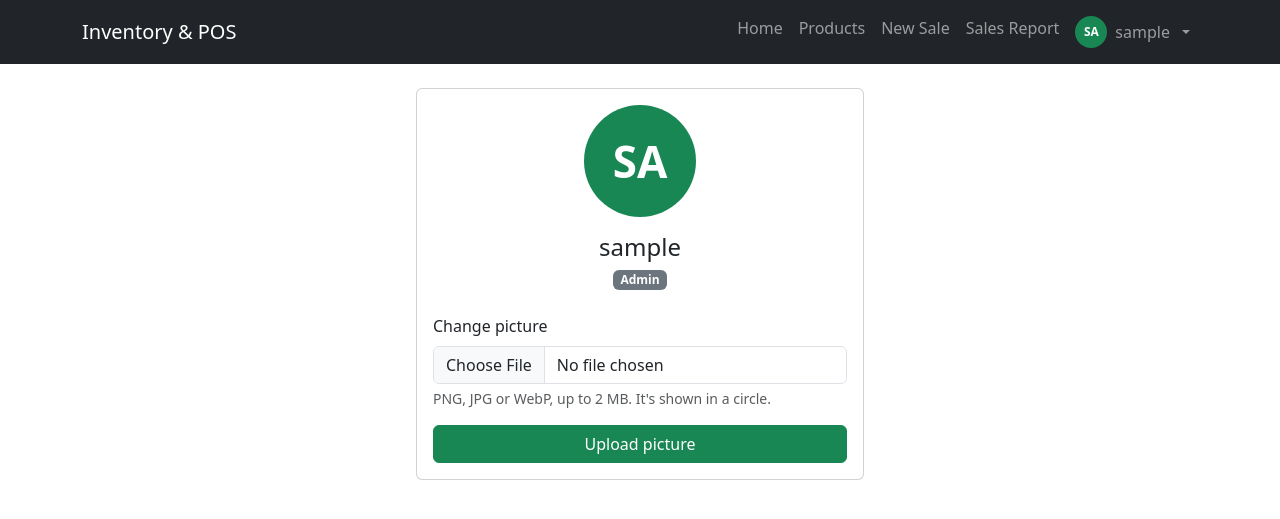
After one commit to JmlAsync/inventory-pos-system, a Flask app: page /profile in a window 1280 px wide. The commit adds this page. Shown: the top 519 px of the page. Run offline with Flask 3, Linux system fonts and the light colour scheme; the visitor is signed in with stand-in values (Sample User, id 1); data comes from the database, SQL or seed files in the repository.

Commit message:
Add profile pictures: round avatar with initials, upload, change and remove
Co-Authored-By: Claude Opus 5.5 <noreply@anthropic.com>
Claude-Session: https://claude.ai/code/session_01AnRZgfVLrJe4aroni2zZdi

```diff
--- a/app.py
+++ b/app.py
@@ -4,6 +4,8 @@ from werkzeug.security import generate_password_hash, check_password_hash
 from models import db, Product, User, Sale, SaleItem
 from functools import wraps
 import math
+import os
+import secrets
 from datetime import datetime, date, timedelta
 from sqlalchemy import func
 from flask import abort
@@ -11,6 +13,8 @@ from flask import abort
 app = Flask(__name__)
 app.config['SQLALCHEMY_DATABASE_URI'] = 'sqlite:///inventory.db'
 app.config['SECRET_KEY'] = 'dev-secret-change-this-later'
+# Largest upload allowed (v0.12.0): bigger requests are refused with error 413
+app.config['MAX_CONTENT_LENGTH'] = 2 * 1024 * 1024   # 2 MB
 db.init_app(app)
 
 # Upper limits for numbers typed into forms (v0.8.3). Generous for a mini-store,
@@ -88,6 +92,27 @@ def peso(amount):
     """Show money the Philippine way, e.g. 6079.5 -> '₱6,079.50' (v0.11.2).
     Used in templates as {{ sale.total|peso }}."""
     return f'₱{amount:,.2f}'
+
+
+# ---------------- Database upgrades (v0.12.0) ----------------
+# db.create_all() creates missing TABLES but never adds COLUMNS to existing ones,
+# so columns added by later versions are listed here and added once, automatically.
+NEW_COLUMNS = [
+    ('sale', 'cash_received', 'FLOAT NOT NULL DEFAULT 0'),   # v0.8.0
+    ('sale', 'change_due', 'FLOAT NOT NULL DEFAULT 0'),      # v0.8.0
+    ('user', 'avatar', 'VARCHAR(100)'),                      # v0.12.0
+]
+
+
+def upgrade_database():
+    """Create missing tables, then add any missing columns from NEW_COLUMNS."""
+    db.create_all()
+    inspector = db.inspect(db.engine)
+    with db.engine.begin() as connection:
+        for table, column, column_type in NEW_COLUMNS:
+            existing = [c['name'] for c in inspector.get_columns(table)]
+            if column not in existing:
+                connection.execute(db.text(f'ALTER TABLE "{table}" ADD COLUMN {column} {column_type}'))
 
 
 login_manager = LoginManager()
@@ -367,6 +392,82 @@ def sales_report():
                            start=start, end=end, error=error)
 
 
+# ---------------- Profile picture (v0.12.0) ----------------
+AVATAR_FOLDER = os.path.join(app.static_folder, 'avatars')
+
+
+def detect_image_type(data):
+    """Return 'png', 'jpg' or 'webp' by looking at the file's first bytes
+    (its "magic number"), or None if it isn't one of those images.
+    The file name can lie; the bytes can't easily."""
+    if data.startswith(b'\x89PNG\r\n\x1a\n'):
+        return 'png'
+    if data.startswith(b'\xff\xd8\xff'):
+        return 'jpg'
+    if data[:4] == b'RIFF' and data[8:12] == b'WEBP':
+        return 'webp'
+    return None
+
+
+def delete_avatar_file(user):
+    """Remove the user's current picture file, if any."""
+    if user.avatar:
+        path = os.path.join(AVATAR_FOLDER, os.path.basename(user.avatar))
+        if os.path.exists(path):
+            os.remove(path)
+
+
+@app.template_global()
+def avatar_url(user):
+    """Web address of the user's picture, or None to show initials instead
+    (also None if the file has gone missing)."""
+    if user.avatar and os.path.exists(os.path.join(AVATAR_FOLDER, os.path.basename(user.avatar))):
+        return url_for('static', filename='avatars/' + user.avatar)
+    return None
+
+
+@app.route('/profile', methods=['GET', 'POST'])
+@login_required
+def profile():
+    if request.method == 'POST':
+        file = request.files.get('picture')
+        data = file.read() if file else b''
+        if not data:
+            flash('Choose a picture first.', 'danger')
+            return redirect(url_for('profile'))
+        kind = detect_image_type(data)
+        if kind is None:
+            flash('That file isn\'t a PNG, JPG or WebP picture.', 'danger')
+            return redirect(url_for('profile'))
+        os.makedirs(AVATAR_FOLDER, exist_ok=True)
+        # A random file name, so nobody can guess or overwrite another user's picture
+        filename = f'user{current_user.id}_{secrets.token_hex(8)}.{kind}'
+        with open(os.path.join(AVATAR_FOLDER, filename), 'wb') as f:
+            f.write(data)
+        delete_avatar_file(current_user)   # remove the old picture
+        current_user.avatar = filename
+        db.session.commit()
+        flash('Profile picture updated.', 'success')
+        return redirect(url_for('profile'))
+    return render_template('profile.html')
+
+
+@app.route('/profile/remove', methods=['POST'])
+@login_required
+def remove_avatar():
+    delete_avatar_file(current_user)
+    current_user.avatar = None
+    db.session.commit()
+    flash('Profile picture removed.', 'success')
+    return redirect(url_for('profile'))
+
+
+@app.errorhandler(413)
+def too_large(e):
+    flash('That picture is too big. The limit is 2 MB.', 'danger')
+    return redirect(url_for('profile'))
+
+
 @app.errorhandler(403)
 def forbidden(e):
     return render_template('403.html'), 403
@@ -380,5 +481,5 @@ def logout():
 
 if __name__ == '__main__':
     with app.app_context():
-        db.create_all()
+        upgrade_database()   # creates tables and adds any new columns (v0.12.0)
     app.run(debug=True)
--- a/models.py
+++ b/models.py
@@ -20,6 +20,17 @@ class User(db.Model, UserMixin):
     username = db.Column(db.String(50), unique=True, nullable=False)
     password_hash = db.Column(db.String(200), nullable=False)
     role = db.Column(db.String(20), nullable=False)
+    # File name of the profile picture inside static/avatars, or None (v0.12.0)
+    avatar = db.Column(db.String(100))
+
+    @property
+    def initials(self):
+        """Up to two letters for the round avatar when there's no picture,
+        e.g. 'admin' -> 'AD', 'maria.santos' -> 'MS'."""
+        parts = self.username.replace('.', ' ').replace('_', ' ').split()
+        if len(parts) >= 2:
+            return (parts[0][0] + parts[1][0]).upper()
+        return self.username[:2].upper()
 
 
 class Sale(db.Model):
--- a/seed_demo_data.py
+++ b/seed_demo_data.py
@@ -8,7 +8,7 @@ import math
 import random
 from datetime import datetime, timedelta
 from werkzeug.security import generate_password_hash
-from app import app
+from app import app, upgrade_database
 from models import db, Product, User, Sale, SaleItem
 
 # (name, SKU, price in pesos, quantity in stock, category)
@@ -85,7 +85,7 @@ def add_past_sales(days=7):
 
 
 with app.app_context():
-    db.create_all()        # make sure every table exists
+    upgrade_database()     # make sure every table and column exists (v0.12.0)
     add_users()
     add_products()
     db.session.commit()    # save users and products first, so they have ids
--- /dev/null
+++ b/templates/_avatar.html
@@ -0,0 +1,13 @@
+{# Round profile picture, or the user's initials when there's no picture (v0.12.0).
+   Use it with:  {% from "_avatar.html" import avatar %}  then  {{ avatar(current_user, 32) }} #}
+{% macro avatar(user, size=32) %}
+{% set url = avatar_url(user) %}
+{% if url %}
+<img src="{{ url }}" alt="{{ user.username }}" class="rounded-circle border"
+     style="width: {{ size }}px; height: {{ size }}px; object-fit: cover;">
+{% else %}
+<span class="rounded-circle d-inline-flex align-items-center justify-content-center fw-semibold text-white bg-success"
+      style="width: {{ size }}px; height: {{ size }}px; font-size: {{ (size * 0.4)|int }}px;"
+      aria-label="{{ user.username }}">{{ user.initials }}</span>
+{% endif %}
+{% endmacro %}
--- a/templates/base.html
+++ b/templates/base.html
@@ -1,3 +1,4 @@
+{% from "_avatar.html" import avatar %}
 <!DOCTYPE html>
 <html lang="en">
 <head>
@@ -17,8 +18,20 @@
         {% if current_user.role == 'admin' %}
         <a class="nav-link" href="{{ url_for('sales_report') }}">Sales Report</a>
         {% endif %}
-        <span class="nav-link">{{ current_user.username }} ({{ current_user.role }})</span>
-        <a class="nav-link" href="{{ url_for('logout') }}">Logout</a>
+        {# Avatar menu (v0.12.0): click the circle for profile and logout #}
+        <div class="nav-item dropdown">
+            <a class="nav-link dropdown-toggle d-flex align-items-center gap-2" href="#" role="button"
+               data-bs-toggle="dropdown" aria-expanded="false">
+                {{ avatar(current_user, 32) }}
+                <span>{{ current_user.username }}</span>
+            </a>
+            <ul class="dropdown-menu dropdown-menu-end">
+                <li><span class="dropdown-item-text small text-muted">Signed in as {{ current_user.role|capitalize }}</span></li>
+                <li><a class="dropdown-item" href="{{ url_for('profile') }}">Change picture</a></li>
+                <li><hr class="dropdown-divider"></li>
+                <li><a class="dropdown-item" href="{{ url_for('logout') }}">Log out</a></li>
+            </ul>
+        </div>
     {% else %}
         <a class="nav-link" href="{{ url_for('login') }}">Login</a>
     {% endif %}
@@ -34,5 +47,7 @@
         {% endwith %}
         {% block content %}{% endblock %}
     </div>
+    <!-- Bootstrap's JavaScript, needed for the avatar dropdown menu (v0.12.0) -->
+    <script src="https://cdn.jsdelivr.net/npm/bootstrap@5.3.3/dist/js/bootstrap.bundle.min.js"></script>
 </body>
 </html>
--- /dev/null
+++ b/templates/profile.html
@@ -0,0 +1,27 @@
+{% extends "base.html" %}
+{% from "_avatar.html" import avatar %}
+{% block title %}Your profile{% endblock %}
+{% block content %}
+<div class="card mx-auto" style="max-width: 28rem;">
+    <div class="card-body text-center">
+        {{ avatar(current_user, 112) }}
+        <h1 class="h4 mt-3 mb-1">{{ current_user.username }}</h1>
+        <span class="badge text-bg-secondary text-capitalize">{{ current_user.role }}</span>
+
+        <!-- enctype="multipart/form-data" is needed to send a file with a form -->
+        <form method="POST" action="{{ url_for('profile') }}" enctype="multipart/form-data" class="mt-4 text-start">
+            <label class="form-label" for="picture">Change picture</label>
+            <input class="form-control" type="file" id="picture" name="picture"
+                   accept="image/png, image/jpeg, image/webp" required>
+            <div class="form-text">PNG, JPG or WebP, up to 2 MB. It's shown in a circle.</div>
+            <button type="submit" class="btn btn-success w-100 mt-3">Upload picture</button>
+        </form>
+
+        {% if current_user.avatar %}
+        <form method="POST" action="{{ url_for('remove_avatar') }}" class="mt-2">
+            <button type="submit" class="btn btn-outline-danger w-100">Remove picture</button>
+        </form>
+        {% endif %}
+    </div>
+</div>
+{% endblock %}
```
Also changed, not shown: 1 other file.
